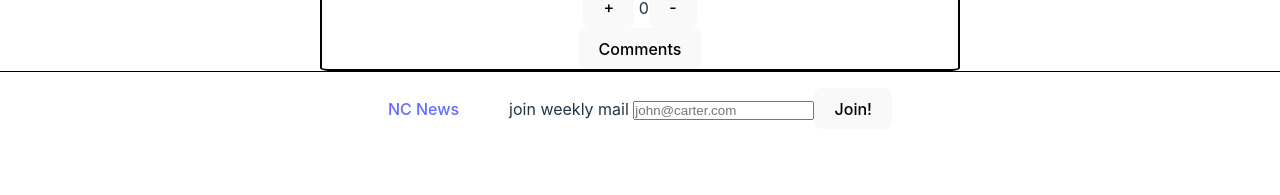
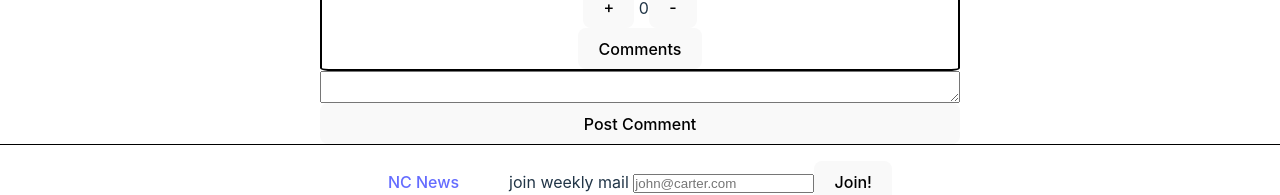
Before and after one commit to Tico26/nc-news, a React (Vite) app: page /articles/1 in a window 1280 px wide. Shown: the part 161-356 px from the top of the page. Built offline with nearby package versions, Linux system fonts and the light colour scheme; no server answers.

Commit message:
user can now post comments

```diff
--- a/api.js
+++ b/api.js
@@ -37,3 +37,16 @@ export const decreaseVote = (article_id) => {
       return response.data.article;
     });
 };
+
+export const postComment = (article_id, user, comment) => {
+  console.log(comment);
+
+  return ncNewsApi
+    .post(`/articles/${article_id}/comments`, {
+      username: user,
+      body: comment,
+    })
+    .then((response) => {
+      return response.data.comment;
+    });
+};
--- a/src/App.css
+++ b/src/App.css
@@ -155,3 +155,6 @@ footer {
   align-items: center;
   justify-content: center;
 }
+#post-comment {
+  display: grid;
+}
--- a/src/components/ArticleDetails.jsx
+++ b/src/components/ArticleDetails.jsx
@@ -7,6 +7,7 @@ import {
   increaseVote,
 } from "../../api";
 import Comments from "./Comments";
+import PostComment from "./PostComment";
 export const ArticleDetails = () => {
   const { article_id } = useParams();
   const [commentToggle, setCommentToggle] = useState(false);
@@ -78,6 +79,7 @@ export const ArticleDetails = () => {
         </article>
 
         {commentToggle && <Comments comments={comments} />}
+        <PostComment article_id={article_id} />
       </div>
     </section>
   );
--- /dev/null
+++ b/src/components/PostComment.jsx
@@ -0,0 +1,28 @@
+import { useContext, useState } from "react";
+import { UserContext } from "./userContext";
+import { postComment } from "../../api";
+const PostComment = ({ article_id }) => {
+  const { user } = useContext(UserContext);
+  const [comment, setComment] = useState("");
+  const handleChange = (e) => {
+    setComment(e.target.value);
+  };
+  const handleSubmit = (e) => {
+    e.preventDefault();
+
+    postComment(article_id, user, comment).then((response) => {
+      return response;
+    });
+    setComment("");
+  };
+  return (
+    <>
+      <form onSubmit={handleSubmit} id="post-comment">
+        <textarea type="textarea" value={comment} onChange={handleChange} />
+        <button>Post Comment</button>
+      </form>
+    </>
+  );
+};
+
+export default PostComment;
--- /dev/null
+++ b/src/components/UserContext.jsx
@@ -0,0 +1,12 @@
+import { createContext, useState } from "react";
+export const UserContext = createContext();
+
+export const UserProvider = ({ children }) => {
+  const [signedIn, setSignedIn] = useState(false);
+  const [user, SetUser] = useState("tickle122");
+  return (
+    <UserContext.Provider value={{ signedIn, setSignedIn, user }}>
+      {children}
+    </UserContext.Provider>
+  );
+};
--- a/src/main.jsx
+++ b/src/main.jsx
@@ -3,11 +3,13 @@ import { createRoot } from "react-dom/client";
 import "./index.css";
 import App from "./App.jsx";
 import { BrowserRouter } from "react-router-dom";
-
+import { UserProvider } from "./components/userContext.jsx";
 createRoot(document.getElementById("root")).render(
   <StrictMode>
-    <BrowserRouter>
-      <App />
-    </BrowserRouter>
+    <UserProvider>
+      <BrowserRouter>
+        <App />
+      </BrowserRouter>
+    </UserProvider>
   </StrictMode>
 );
```
